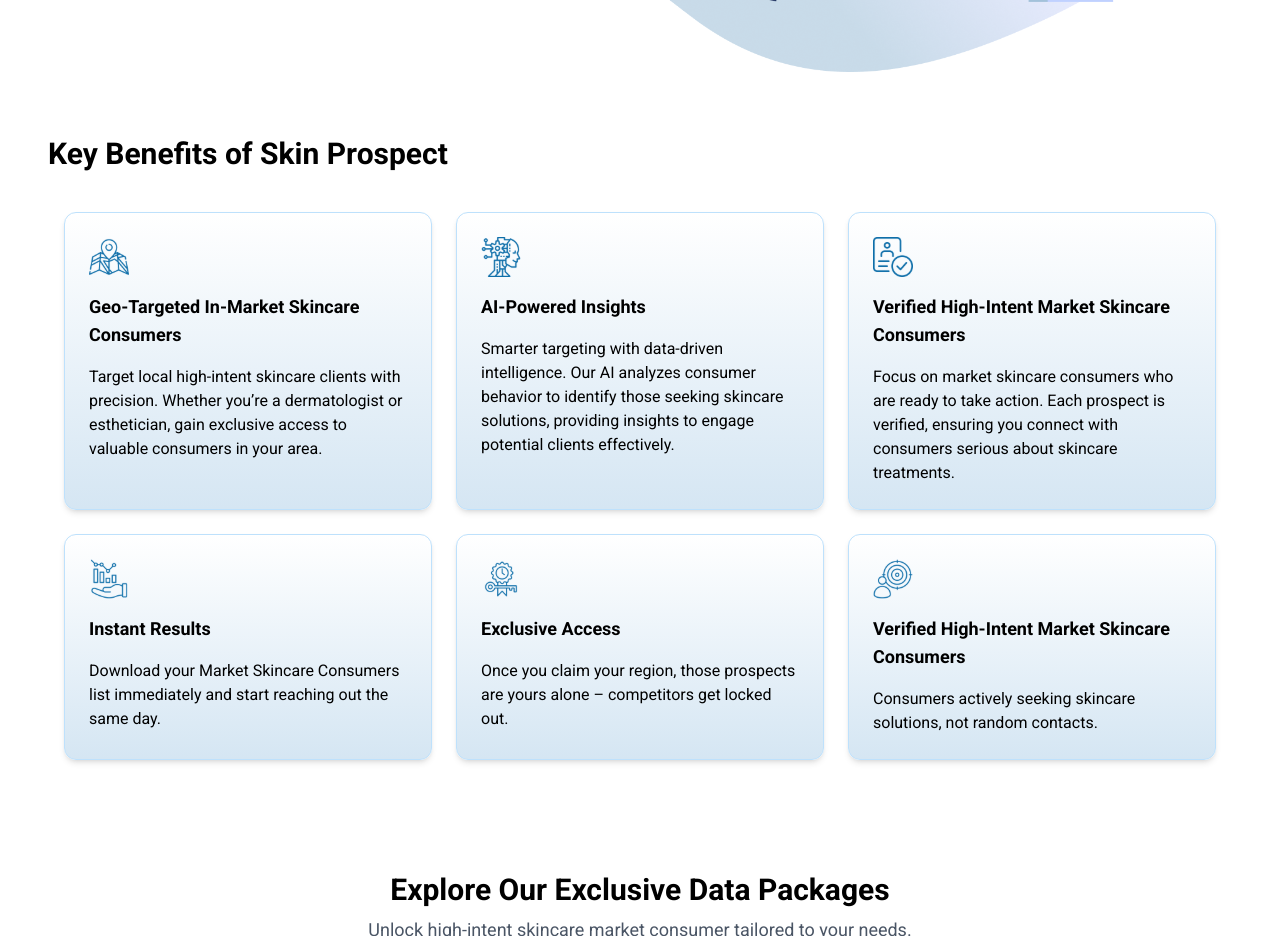
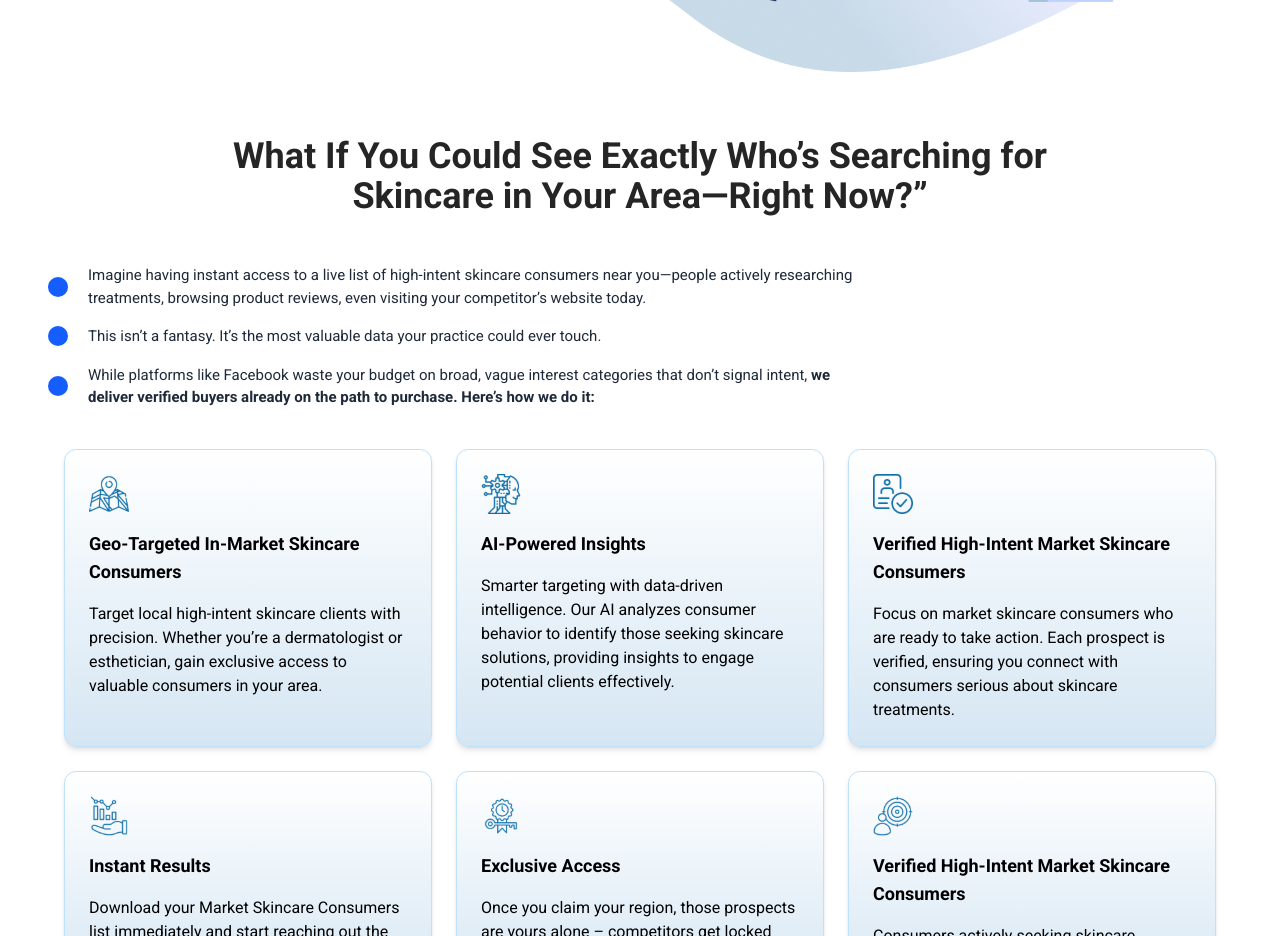
Before and after one commit to farazmahmood1/lead-gen-system-frontend, a Next.js app: page / in a window 1280 px wide. Shown: the part 3020-3956 px from the top of the page. Built offline with nearby package versions, Linux system fonts and the light colour scheme.

Commit message:
updated the benifits section

```diff
--- a/src/app/(main)/pages/homepage/Benefits.js
+++ b/src/app/(main)/pages/homepage/Benefits.js
@@ -40,14 +40,38 @@
   },
 ];
 
+const points = [
+  "Imagine having instant access to a live list of high-intent skincare consumers near you—people actively researching treatments, browsing product reviews, even visiting your competitor’s website today.",
+  "This isn’t a fantasy. It’s the most valuable data your practice could ever touch.",
+  "While platforms like Facebook waste your budget on broad, vague interest categories that don’t signal intent, we deliver verified buyers already on the path to purchase. Here’s how we do it:"
+];
+
 export default function Benefits() {
   const [activeIndex, setActiveIndex] = useState(null);
 
   return (
     <div className="max-w-7xl mx-auto px-6 py-12">
-      <h2 className="text-3xl font-bold mb-10">
-        Key Benefits of Skin Prospect
+      <h2 className="text-4xl font-bold mb-10 text-center text-[#252525]">
+      What If You Could See Exactly Who’s Searching for<br/> Skincare in Your Area—Right Now?”
       </h2>
+
+      <div className="space-y-4 mt-12 mb-10">
+      {points.map((point, index) => (
+        <div key={index} className=" space-x-3" style={{display:"flex", justifyContent:"flex-start", alignItems:"center", position:"relative", width:"70%"}}>
+          <div className="bg-blue-600 " style={{height:"20px", width:"20px", borderRadius:"25px", position:"absolute"}}></div>
+          <p className="text-gray-800 text-[15px] ms-10">
+            {index === 2 ? (
+              <>
+                While platforms like Facebook waste your budget on broad, vague interest categories that don’t signal intent,{" "}
+                <span className="font-bold">we deliver verified buyers already on the path to purchase. Here’s how we do it:</span>
+              </>
+            ) : (
+              point
+            )}
+          </p>
+        </div>
+      ))}
+    </div>
 
       <div className="grid grid-cols-1 sm:grid-cols-2 md:grid-cols-3 gap-6 m-4">
         {benefitsData.map((benefit, index) => (
```
